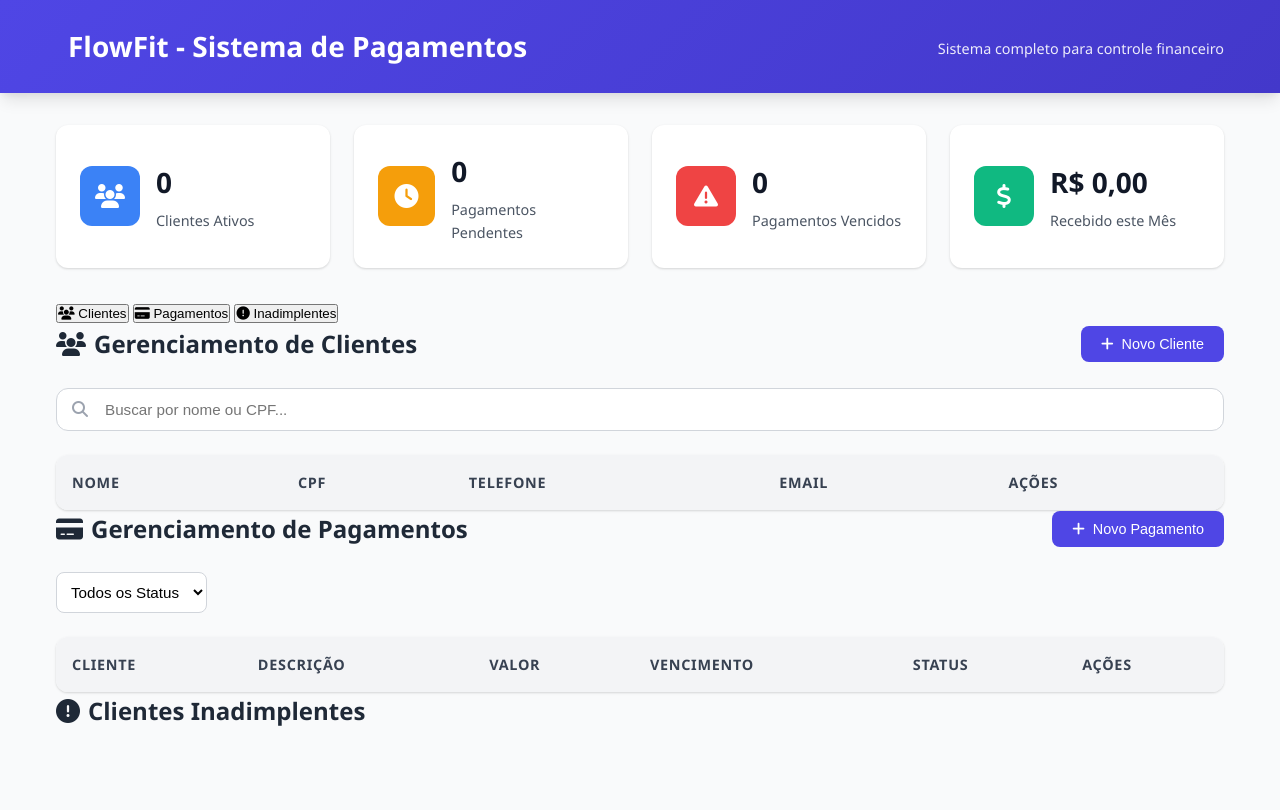
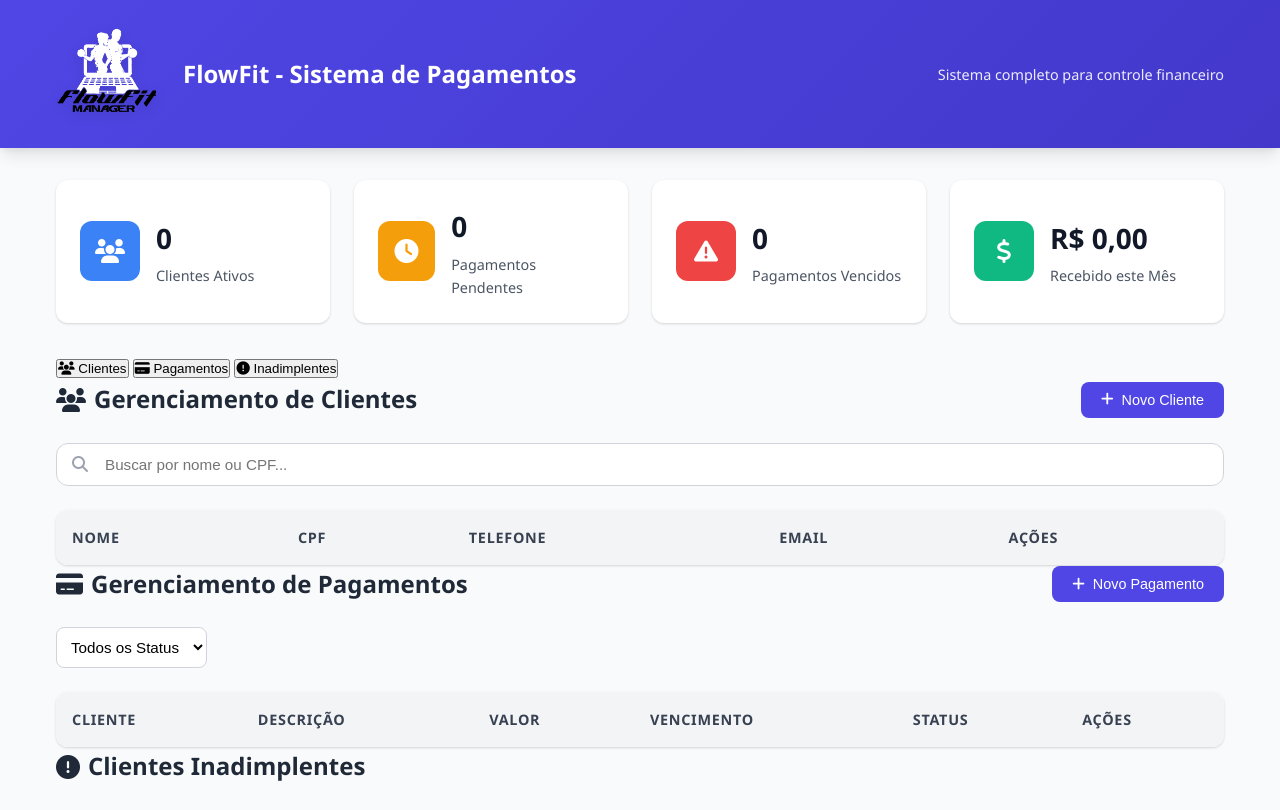
Before and after one commit to NatanCav/FlowFit, a plain HTML site: page frontend/index.html in a window 1280 px wide. Drawn offline with Linux system fonts and the light colour scheme.

Commit message:
Inserção das logos no sistema

```diff
--- a/frontend/css/style.css
+++ b/frontend/css/style.css
@@ -73,17 +73,25 @@ body {
 }
 
 .header h1 {
-    font-size: 1.75rem;
-    font-weight: 700;
+    font-size: 1.50rem;
+    font-weight: 600;
     display: flex;
     align-items: center;
     gap: 0.75rem;
 }
 
+.header .logo {
+    width: 100px;
+    height: 100px;
+    object-fit: contain;
+    margin-right: 15px ;
+    filter: drop-shadow(0 4px 6px rgba(0, 0, 0, 0.1));
+}
+
 .header .subtitle {
     font-size: 0.9rem;
     opacity: 0.9;
-    margin-top: 0.25rem;
+    margin-top: 0.10rem;
 }
 
 /* Navbar */
--- a/frontend/index.html
+++ b/frontend/index.html
@@ -16,7 +16,7 @@
     <header class="header">
         <div class="container">
             <div class="header-content">
-                <h1><i class=""></i> FlowFit - Sistema de Pagamentos</h1>
+                <h1><img src="midia/logo.png" alt="FlowFit Logo" class="logo"> FlowFit - Sistema de Pagamentos</h1>
                 <p class="subtitle">Sistema completo para controle financeiro</p>
             </div>
         </div>
```
Also changed, not shown: frontend/cadastro-cliente.html (+1 -1 lines), frontend/clientes.html (+1 -1 lines), frontend/css/login.css (+7 -9 lines), frontend/dashboard.html (+1 -1 lines), frontend/editar-cliente.html (+1 -1 lines), frontend/historico-pagamento.html (+1 -1 lines), frontend/inadimplentes.html (+1 -1 lines), frontend/login.html (+1 -2 lines), frontend/usuarios.html (+1 -1 lines), frontend/midia/Imagem_do_WhatsApp_de_2025-10-07_à_s__09.05.37_1658eb42-removebg-preview.png (deleted), frontend/midia/logo.png (added).
